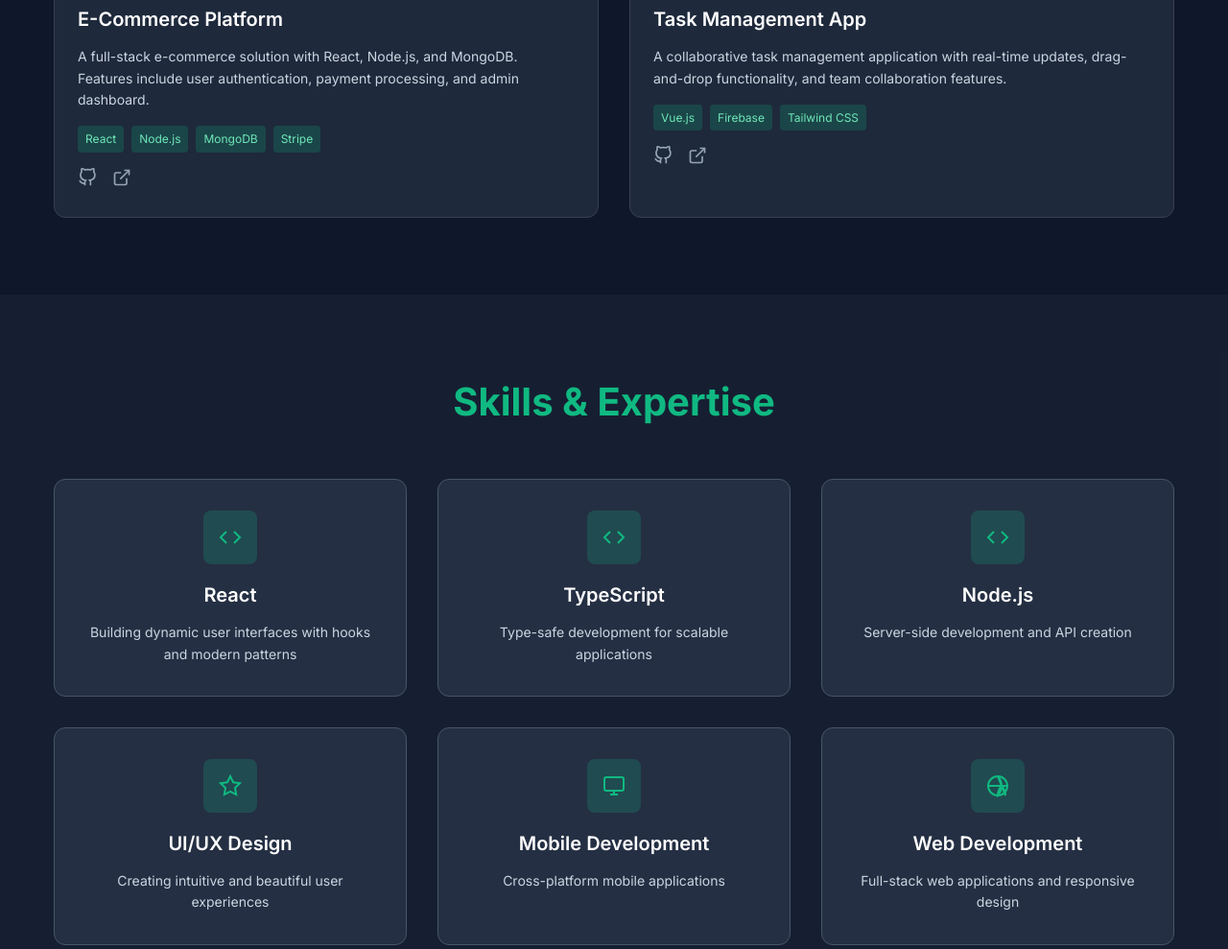
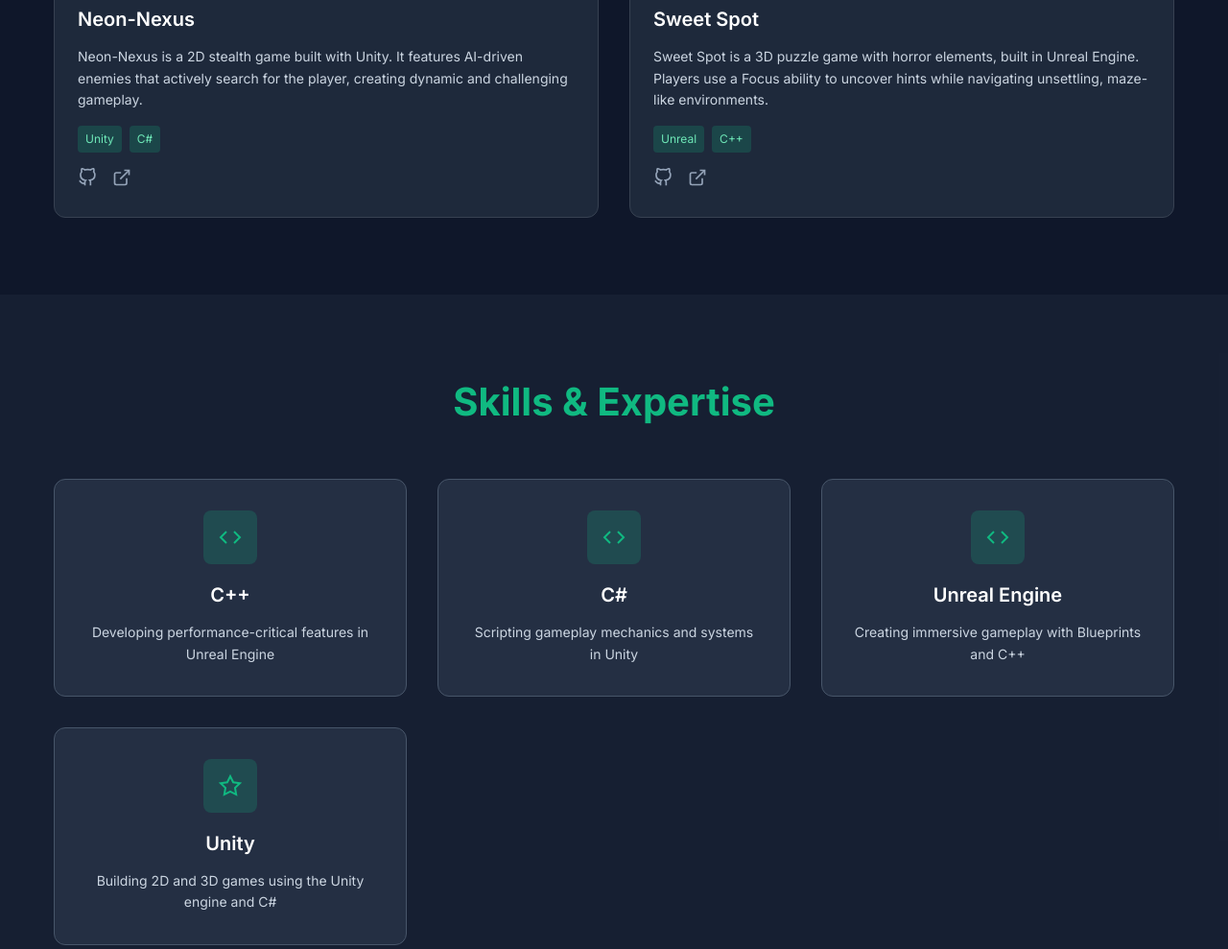
Before and after one commit to PG27Haneul/HaneulPortfolio, a website: page index.html in a window 1280 px wide. Shown: the part 1919-2908 px from the top of the page at 96% size. Drawn offline with Linux system fonts and the light colour scheme.

Commit message:
changed projects and skills

```diff
--- a/index.html
+++ b/index.html
@@ -65,9 +65,9 @@
         <div class="container">
             <h2 class="section-title">About Me</h2>
             <div class="about-content">
-                <div class="about-image">
-                    <img src="images/PortfolioPicture.jpg" alt="Profile" />
-                </div>
+                <!--<div class="about-image">
+                <img src="images/PortfolioPicture.jpg" alt="Profile" />
+                </div>-->
                 <div class="about-text">
                     <h3><strong>Hello! I'm Haneul</strong>, a passionate game developer living in British Columbia, Canada.</h3>
                     <p>
@@ -112,17 +112,15 @@
             <div class="projects-grid">
                 <div class="project-card">
                     <div class="project-image">
-                        <img src="https://images.pexels.com/photos/230544/pexels-photo-230544.jpeg?auto=compress&cs=tinysrgb&w=800" alt="E-Commerce Platform" />
+                        <img src="https://images.pexels.com/photos/230544/pexels-photo-230544.jpeg?auto=compress&cs=tinysrgb&w=800" alt="Neon-Nexus" />
                         <div class="project-overlay"></div>
                     </div>
                     <div class="project-content">
-                        <h3>E-Commerce Platform</h3>
-                        <p>A full-stack e-commerce solution with React, Node.js, and MongoDB. Features include user authentication, payment processing, and admin dashboard.</p>
+                        <h3>Neon-Nexus</h3>
+                        <p>Neon-Nexus is a 2D stealth game built with Unity. It features AI-driven enemies that actively search for the player, creating dynamic and challenging gameplay.</p>
                         <div class="project-tech">
-                            <span class="tech-tag">React</span>
-                            <span class="tech-tag">Node.js</span>
-                            <span class="tech-tag">MongoDB</span>
-                            <span class="tech-tag">Stripe</span>
+                            <span class="tech-tag">Unity</span>
+                            <span class="tech-tag">C#</span>
                         </div>
                         <div class="project-links">
                             <a href="#" class="project-link">
@@ -147,12 +145,11 @@
                         <div class="project-overlay"></div>
                     </div>
                     <div class="project-content">
-                        <h3>Task Management App</h3>
-                        <p>A collaborative task management application with real-time updates, drag-and-drop functionality, and team collaboration features.</p>
+                        <h3>Sweet Spot</h3>
+                        <p>Sweet Spot is a 3D puzzle game with horror elements, built in Unreal Engine. Players use a Focus ability to uncover hints while navigating unsettling, maze-like environments.</p>
                         <div class="project-tech">
-                            <span class="tech-tag">Vue.js</span>
-                            <span class="tech-tag">Firebase</span>
-                            <span class="tech-tag">Tailwind CSS</span>
+                            <span class="tech-tag">Unreal</span>
+                            <span class="tech-tag">C++</span>
                         </div>
                         <div class="project-links">
                             <a href="#" class="project-link">
@@ -186,8 +183,8 @@
                             <polyline points="8,6 2,12 8,18"></polyline>
                         </svg>
                     </div>
-                    <h3>React</h3>
-                    <p>Building dynamic user interfaces with hooks and modern patterns</p>
+                    <h3>C++</h3>
+                    <p>Developing performance-critical features in Unreal Engine</p>
                 </div>
                 <div class="skill-card">
                     <div class="skill-icon">
@@ -196,8 +193,8 @@
                             <polyline points="8,6 2,12 8,18"></polyline>
                         </svg>
                     </div>
-                    <h3>TypeScript</h3>
-                    <p>Type-safe development for scalable applications</p>
+                    <h3>C#</h3>
+                    <p>Scripting gameplay mechanics and systems in Unity</p>
                 </div>
                 <div class="skill-card">
                     <div class="skill-icon">
@@ -206,8 +203,8 @@
                             <polyline points="8,6 2,12 8,18"></polyline>
                         </svg>
                     </div>
-                    <h3>Node.js</h3>
-                    <p>Server-side development and API creation</p>
+                    <h3>Unreal Engine</h3>
+                    <p>Creating immersive gameplay with Blueprints and C++</p>
                 </div>
                 <div class="skill-card">
                     <div class="skill-icon">
@@ -215,30 +212,8 @@
                             <path d="M12 2l3.09 6.26L22 9.27l-5 4.87 1.18 6.88L12 17.77l-6.18 3.25L7 14.14 2 9.27l6.91-1.01L12 2z"></path>
                         </svg>
                     </div>
-                    <h3>UI/UX Design</h3>
-                    <p>Creating intuitive and beautiful user experiences</p>
-                </div>
-                <div class="skill-card">
-                    <div class="skill-icon">
-                        <svg width="24" height="24" viewBox="0 0 24 24" fill="none" stroke="currentColor" stroke-width="2">
-                            <rect x="2" y="3" width="20" height="14" rx="2" ry="2"></rect>
-                            <line x1="8" y1="21" x2="16" y2="21"></line>
-                            <line x1="12" y1="17" x2="12" y2="21"></line>
-                        </svg>
-                    </div>
-                    <h3>Mobile Development</h3>
-                    <p>Cross-platform mobile applications</p>
-                </div>
-                <div class="skill-card">
-                    <div class="skill-icon">
-                        <svg width="24" height="24" viewBox="0 0 24 24" fill="none" stroke="currentColor" stroke-width="2">
-                            <circle cx="12" cy="12" r="10"></circle>
-                            <line x1="2" y1="12" x2="22" y2="12"></line>
-                            <path d="M12 2a15.3 15.3 0 0 1 4 10 15.3 15.3 0 0 1-4 10 15.3 15.3 0 0 1 4-10 15.3 15.3 0 0 1 4 10z"></path>
-                        </svg>
-                    </div>
-                    <h3>Web Development</h3>
-                    <p>Full-stack web applications and responsive design</p>
+                    <h3>Unity</h3>
+                    <p>Building 2D and 3D games using the Unity engine and C#</p>
                 </div>
             </div>
         </div>
--- a/script.js
+++ b/script.js
@@ -30,7 +30,7 @@ document.querySelectorAll('.nav-link, .mobile-link').forEach(link => {
 // Active section highlighting
 function updateActiveSection() {
     const sections = ['home', 'about', 'skills', 'projects', 'contact'];
-    const scrollPosition = window.scrollY + 100;
+    const scrollPosition = window.scrollY + 300;
 
     for (const section of sections) {
         const element = document.getElementById(section);
```
